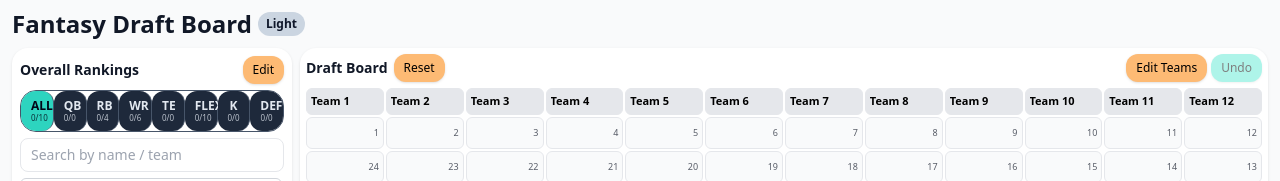
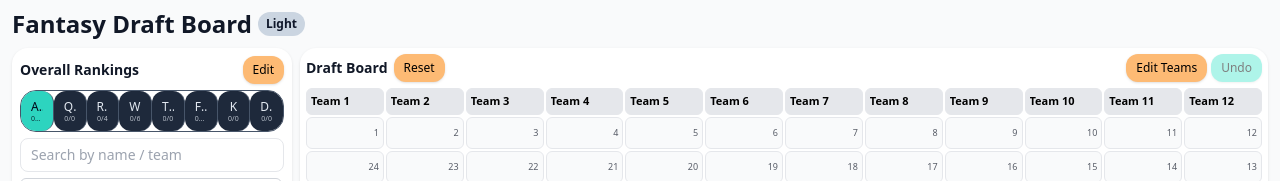
Before and after one commit to breonmr/fantasy-draft-board, a React (Vite) app: page / in a window 1280 px wide. Shown: the top 181 px of the page. Built offline with nearby package versions, Linux system fonts and the light colour scheme; the HTML template or start-up script is replaced by a standard one.

Commit message:
style: fit segmented filter labels

```diff
--- a/src/components/RankingsPanel.jsx
+++ b/src/components/RankingsPanel.jsx
@@ -159,13 +159,13 @@ export function RankingsPanel({
           return (
             <Button
               key={tab.value}
-              className={`min-w-0 h-10 rounded-none px-0 py-0 shadow-none text-[9px] leading-none ${
+              className={`flex min-w-0 h-10 flex-col items-center justify-center gap-0.5 overflow-hidden rounded-none px-0 py-0 shadow-none text-[8px] leading-none ${
                 index < POSITION_FILTERS.length - 1 ? "border-r border-slate-600" : ""
               } ${active ? "bg-teal-400 text-slate-950" : "bg-slate-800 text-slate-200 hover:bg-slate-700"}`}
               onClick={() => onPosTabChange(tab.value)}
             >
-              <span className="block font-semibold">{tab.label}</span>
-              <span className="mt-0.5 block text-[8px] opacity-80">{count.drafted}/{count.total}</span>
+              <span className="block max-w-full truncate whitespace-nowrap font-medium leading-none">{tab.label}</span>
+              <span className="block max-w-full truncate whitespace-nowrap text-[7px] leading-none opacity-80">{count.drafted}/{count.total}</span>
             </Button>
           );
         })}
```
